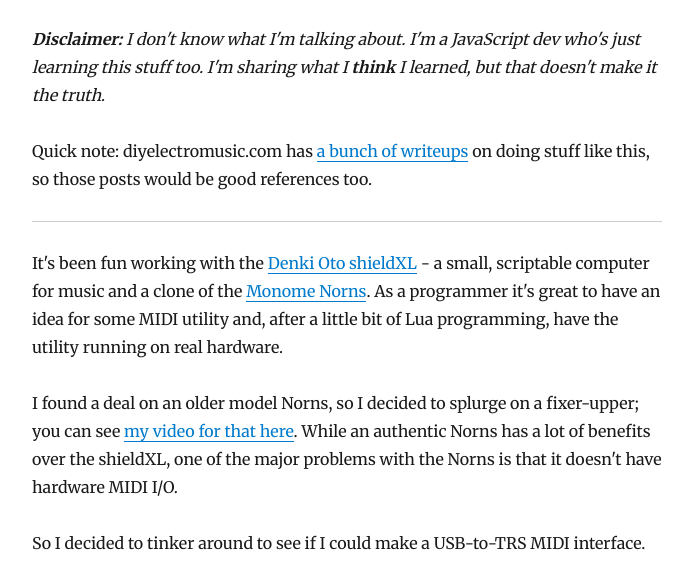
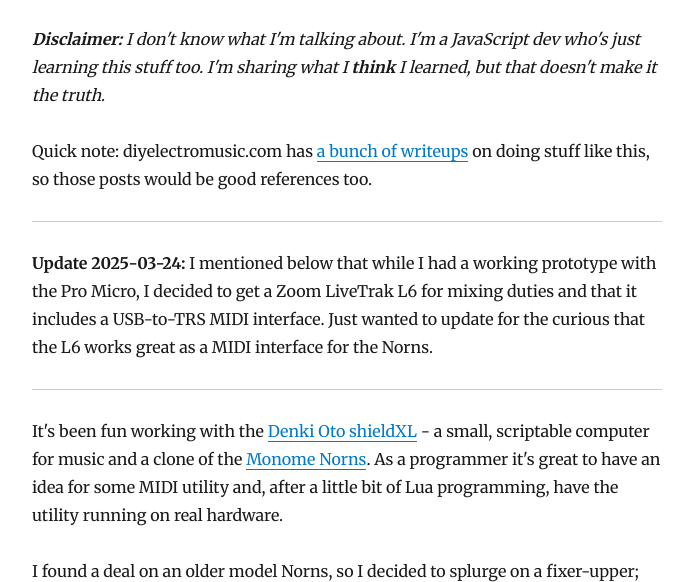
Before and after one commit to handeyeco/tech-blog, a Gatsby site: page /pro-micro-midi-interface/ in a window 1280 px wide. Shown: the part 214-796 px from the top of the page, without its empty margins (293-986 px from the left). Built offline with nearby package versions, Linux system fonts and the light colour scheme; Gatsby itself is replaced by a stand-in of ours; some packages are replaced by stand-ins of ours.

Commit message:
add update on L6 and norns

```diff
--- a/content/blog/pro-micro-midi-interface/index.md
+++ b/content/blog/pro-micro-midi-interface/index.md
@@ -7,6 +7,10 @@
 _**Disclaimer:** I don't know what I'm talking about. I'm a JavaScript dev who's just learning this stuff too. I'm sharing what I **think** I learned, but that doesn't make it the truth._
 
 Quick note: diyelectromusic.com has [a bunch of writeups](https://diyelectromusic.com/2022/03/22/arduino-and-usb-midi/) on doing stuff like this, so those posts would be good references too.
+
+---
+
+**Update 2025-03-24:** I mentioned below that while I had a working prototype with the Pro Micro, I decided to get a Zoom LiveTrak L6 for mixing duties and that it includes a USB-to-TRS MIDI interface. Just wanted to update for the curious that the L6 works great as a MIDI interface for the Norns.
 
 ---
 
```
